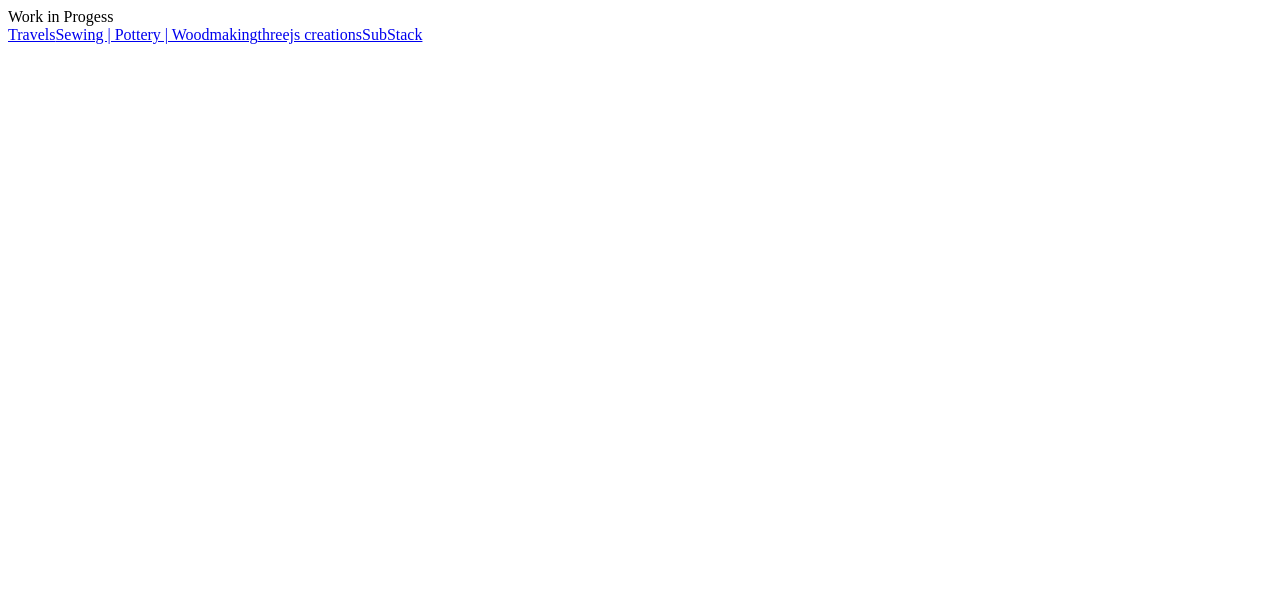
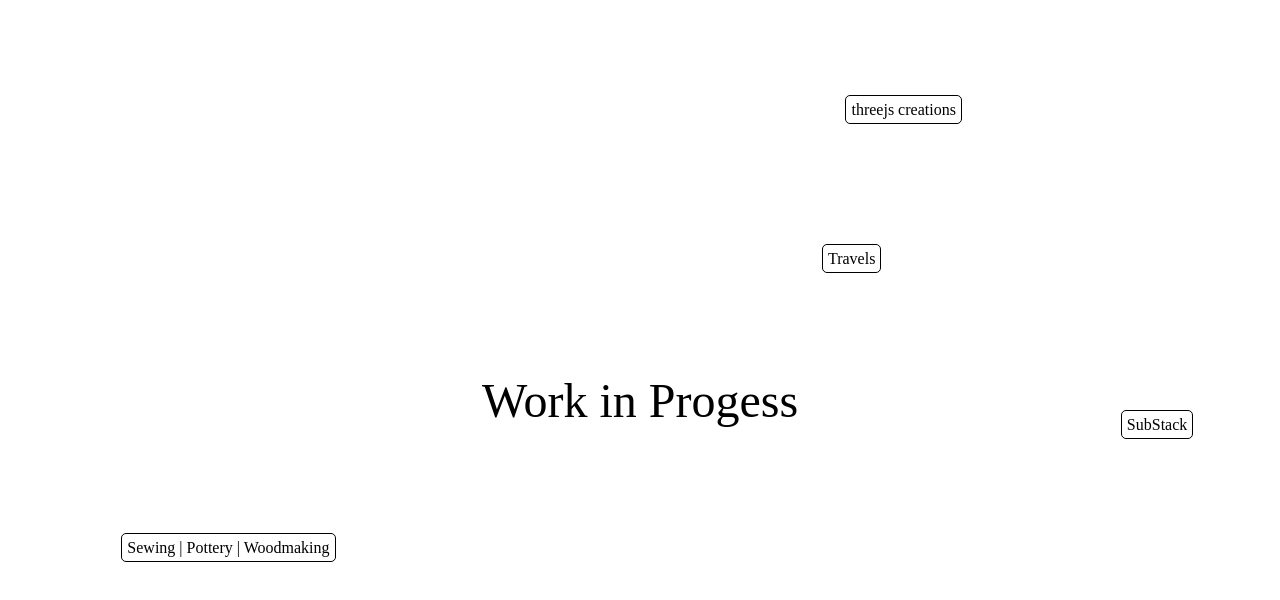
Before and after one commit to oscarivanramirez/personalwebsite2023, a React (Create React App) app: page / in a window 1280 px wide. Shown: the top 600 px of the page. Built offline with nearby package versions, Linux system fonts and the light colour scheme.

Commit message:
added home css now it looks as expected

```diff
--- /dev/null
+++ b/src/pages/Homepage/home.css
@@ -0,0 +1,29 @@
+.homepage {
+    position: relative;
+    width: 100%;
+    height: 100%;
+  }
+
+  .wip {
+    position: absolute;
+    top: 50%;
+    left: 50%;
+    transform: translate(-50%, -50%);
+    font-size: 48px; /* This is your WIP font size */
+    text-align: center;
+    white-space: nowrap;
+    z-index: 10;
+  }
+
+  .link {
+    position: absolute;
+    text-decoration: none;
+    color: #000; /* Example link color */
+    font-size: 16px; /* Adjust as needed */
+  }
+
+  .link-word {
+    padding: 5px;
+    border: 1px solid #000; /* Example border */
+    border-radius: 5px; /* Example border radius */
+  }
--- a/src/pages/Homepage/home.js
+++ b/src/pages/Homepage/home.js
@@ -1,6 +1,6 @@
 import { Link } from 'react-router-dom';
 import React, {useEffect, useState} from "react";
-
+import './home.css'
 
 const HomePage = () => {
     const [linkPositions, setLinkPositions] = useState([]);
--- a/src/pages/Travels/travels.js
+++ b/src/pages/Travels/travels.js
@@ -3,10 +3,10 @@ import './travels.css'; // Import your CSS file
 import { Routes, Route, Link, useLocation} from 'react-router-dom';
 import LocationGallery from '../../components/Gallery/gallery';
 import { imagesBelgium, imagesNorway, imagesFrance, imagesSpain } from '../../components/imageImporter/imageImporter.js';
-//import belgiumIcon from '../../icons/belgium.png';
-//import norwayIcon from '../../icons/norway.png';
-//import franceIcon from '../../icons/france.png';
-//import spainIcon from '../../icons/spain.png';
+import belgiumIcon from '../../icons/belgium.png';
+import norwayIcon from '../../icons/norway.png';
+import franceIcon from '../../icons/france.png';
+import spainIcon from '../../icons/spain.png';
 import HamburgerIcon from '../../components/HamburgerIcon';
 
 const Travels = () => {
@@ -38,18 +38,18 @@ const Travels = () => {
           <Route key={index} path={location.toLowerCase()} element={getComponent(index)} />
         ))}
       </Routes>
-      {location.pathname === '/travels' && locations.map((location, index) => (
+      {/*{location.pathname === '/travels' && locations.map((location, index) => (
         <div key={index} className="location-item">
           <Link to={location.toLowerCase()}>{location}</Link>
         </div>
-      ))}
-      {/*<TravelHome/>*/}
+      ))}*/}
+      {location.pathname === '/travels' && <TravelHome/>}
       <HamburgerIcon/>
     </div>
   );
 };
 
-/*
+
 const TravelHome = () => {
   const locationsData = [
     { path: 'belgium', img: belgiumIcon, title: 'Belgium' },
@@ -62,12 +62,12 @@ const TravelHome = () => {
     <div className="travel-home">
       {locationsData.map((location, index) => (
         <div key={index} className="location-item">
-          <Link to={`/travels/${location.path}`}><img src={location.img} alt={location.title}/></Link>
+          <Link to={location.path}><img src={location.img} alt={location.title}/></Link>
           <Link className="wrap" to={location.path}><span>{location.title}</span></Link>
         </div>
       ))}
     </div>
   );
 };
-*/
+
 export default Travels;
```
